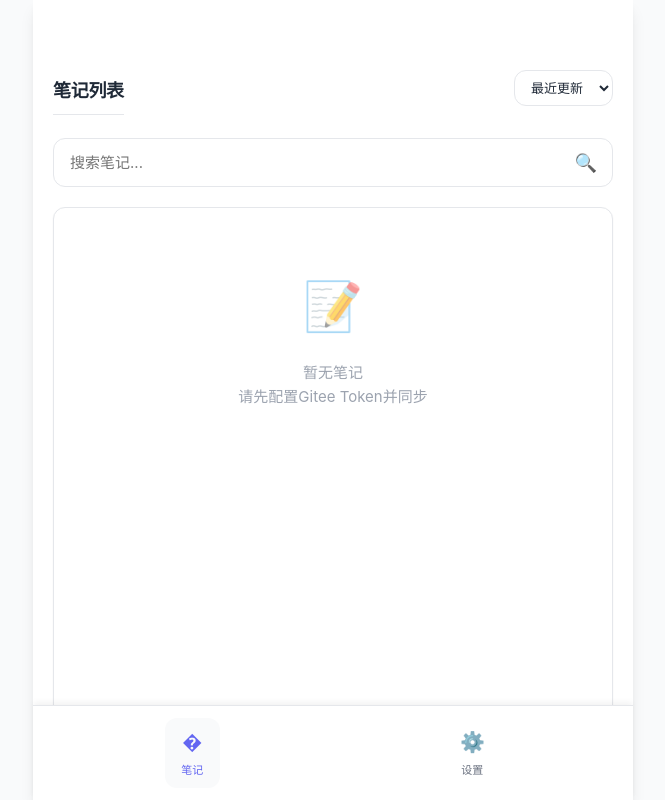
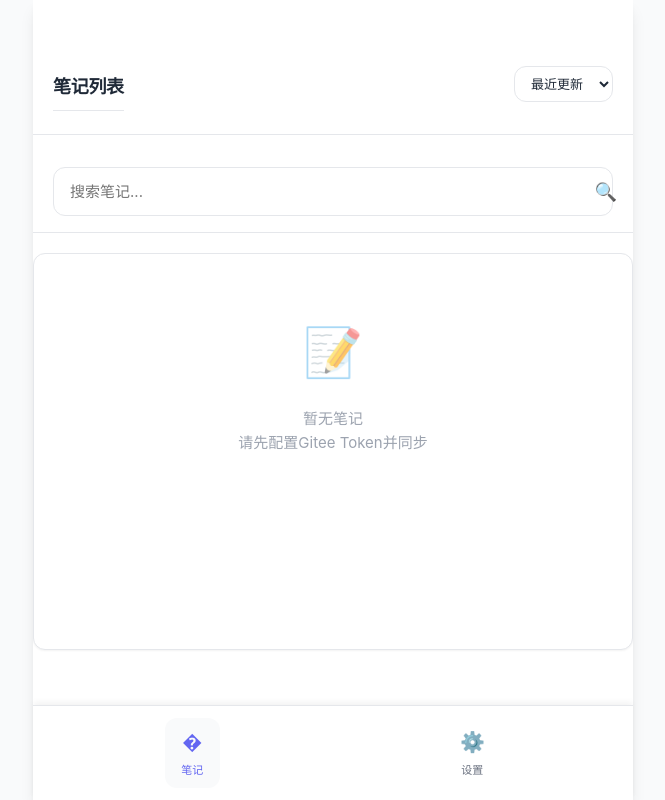
Before and after one commit to MrNaja/A-Note, a plain HTML site: page index.html in a window 1280 px wide. Shown: the whole page, without its empty margins (307-972 px from the left). Drawn offline with Linux system fonts and the light colour scheme.

Commit message:
更新页面样式

```diff
--- a/styles.css
+++ b/styles.css
@@ -71,7 +71,10 @@ body {
 
 /* 页面内容区域 */
 .page-content {
-    padding: 20px;
+    height: 100%;
+    display: flex;
+    flex-direction: column;
+    padding: 0;
     overflow-y: auto;
     flex: 1;
 }
@@ -323,6 +326,15 @@ h3 {
     line-height: 1.6;
 }
 
+/* 列表头部 - 搜索和排序 */
+.notes-section > div:first-child,
+.search-container {
+    padding: 16px 20px;
+    background-color: var(--bg-primary);
+    border-bottom: 1px solid var(--border-color);
+    z-index: 10;
+}
+
 .empty-state::before {
     content: '📝';
     display: block;
@@ -335,13 +347,19 @@ h3 {
 .notes-section {
     margin-bottom: 0;
     padding-bottom: 70px; /* 为底部导航栏留出空间 */
+    flex: 1;
+    display: flex;
+    flex-direction: column;
+    overflow: hidden;
 }
 
-/* 笔记列表容器 - 全屏高度 */
+/* 笔记列表容器 - 占满剩余空间 */
 .notes-list {
     max-height: none;
-    height: calc(100vh - 70px); /* 全屏高度减去底部导航栏 */
+    flex: 1;
     overflow-y: auto;
+    background-color: var(--bg-primary);
+    min-height: 0; /* 解决flex容器中元素高度问题 */
 }
 
 /* 笔记项样式 - 仅显示标题 */
```
